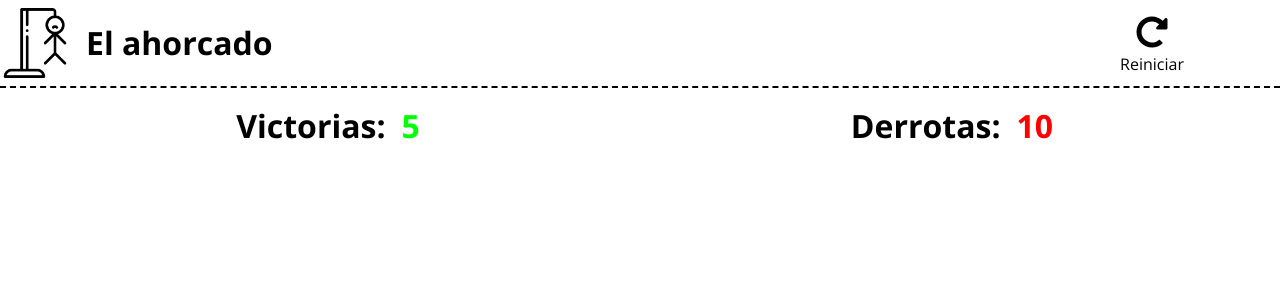
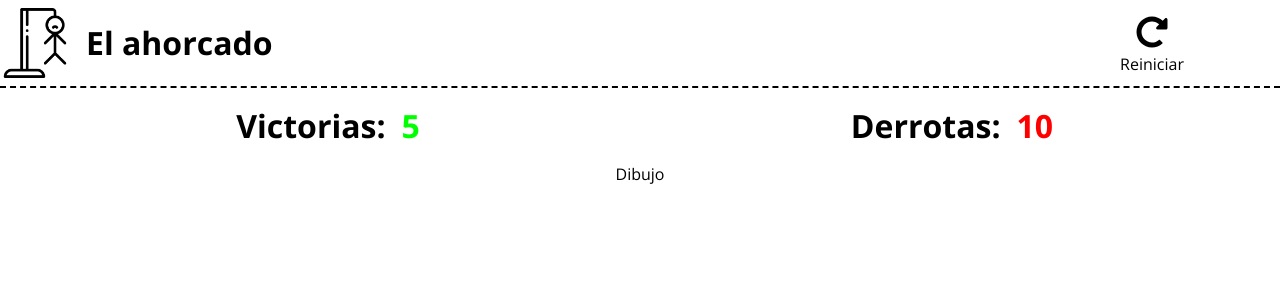
Before and after one commit to aresinodev/el_ahorcado_vue, a Vue app: page / in a window 1280 px wide. Shown: the top 300 px of the page. Built offline with nearby package versions, Linux system fonts and the light colour scheme.

Commit message:
Commit #2 15/01/2020
- Generado/creado el componente Picture.

```diff
--- a/src/App.vue
+++ b/src/App.vue
@@ -2,18 +2,21 @@
   <div id="app">
     <app-header></app-header>
     <app-score :wins="5" :defeats="10"></app-score>
+    <app-picture></app-picture>
   </div>
 </template>
 
 <script>
 import Header from '@/components/Header';
 import Score from '@/components/Score';
+import Picture from '@/components/Picture';
 
 export default {
   name: 'app',
   components: {
     'app-header': Header,
-    'app-score': Score
+    'app-score': Score,
+    'app-picture': Picture
   }
 }
 </script>
--- /dev/null
+++ b/src/components/Picture.vue
@@ -0,0 +1,27 @@
+<template lang="html">
+    <div class="picture">
+        Dibujo
+    </div>
+</template>
+
+<script lang="js">
+export default {
+    name: 'picture',
+    data() {
+        return {
+
+        }
+    }
+}
+</script>
+
+<style lang="scss">
+@import '../styles/_variables.scss';
+
+.picture {
+    width: 100%;
+    display: flex;
+    justify-content: center;
+    align-items: center;
+}
+</style>
```
